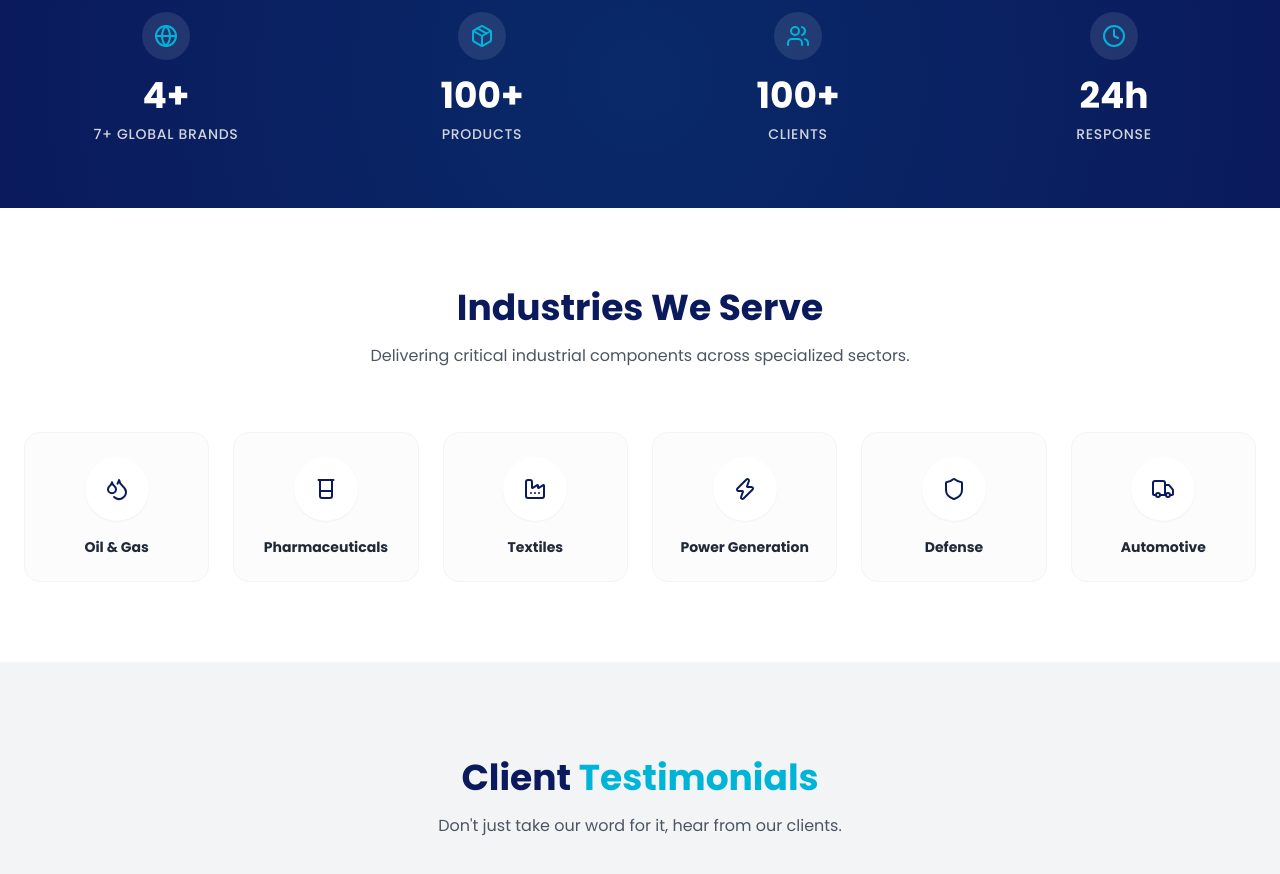
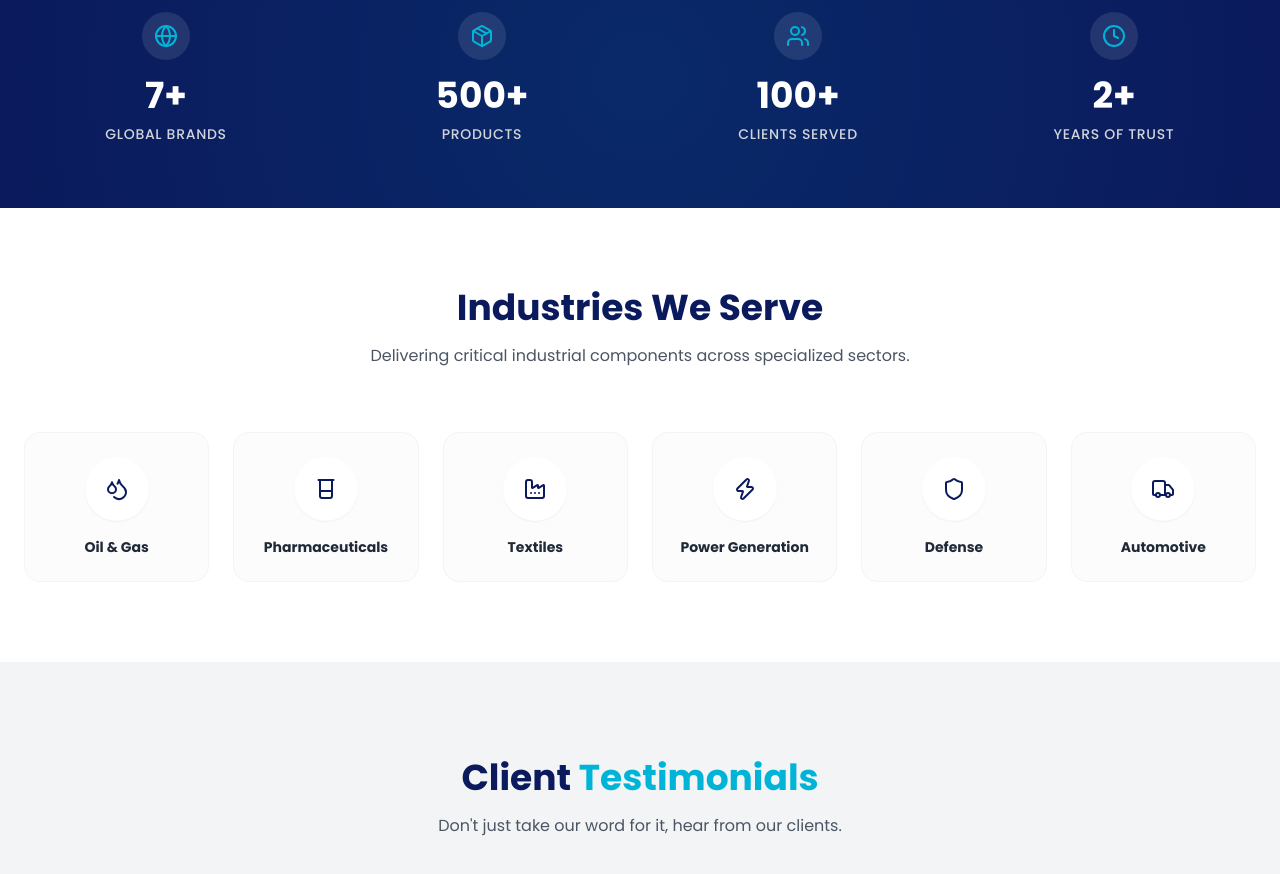
Before and after one commit to dtsolution-a/navkar, a React (Vite) app: page / in a window 1280 px wide. Shown: the part 4460-5334 px from the top of the page. Built offline with nearby package versions, Linux system fonts and the light colour scheme; no server answers.

Commit message:
Fix stat conflict: Update StatsSection to use 7+ Global Brands correctly

```diff
--- a/src/components/sections/StatsSection.jsx
+++ b/src/components/sections/StatsSection.jsx
@@ -5,10 +5,10 @@ import { staggerContainer, staggerItem } from '../../hooks/useScrollAnimation';
 
 export default function StatsSection() {
   const stats = [
-    { num: '4+', label: '7+ Global Brands', icon: Globe },
-    { num: '100+', label: 'Products', icon: Package },
-    { num: '100+', label: 'Clients', icon: Users },
-    { num: '24h', label: 'Response', icon: Clock },
+    { num: '7+', label: 'Global Brands', icon: Globe },
+    { num: '500+', label: 'Products', icon: Package },
+    { num: '100+', label: 'Clients Served', icon: Users },
+    { num: '2+', label: 'Years of Trust', icon: Clock },
   ];
 
   return (
```
